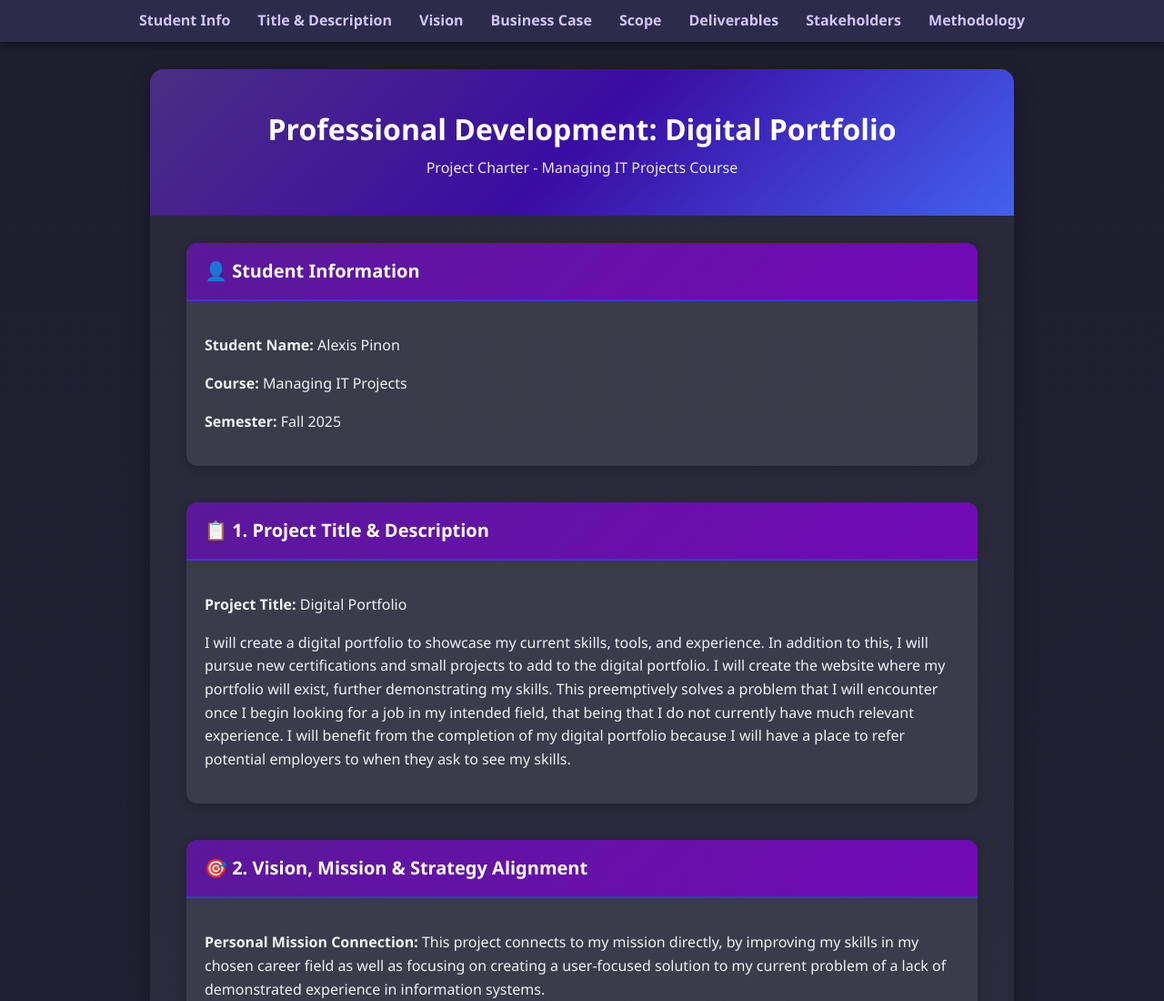
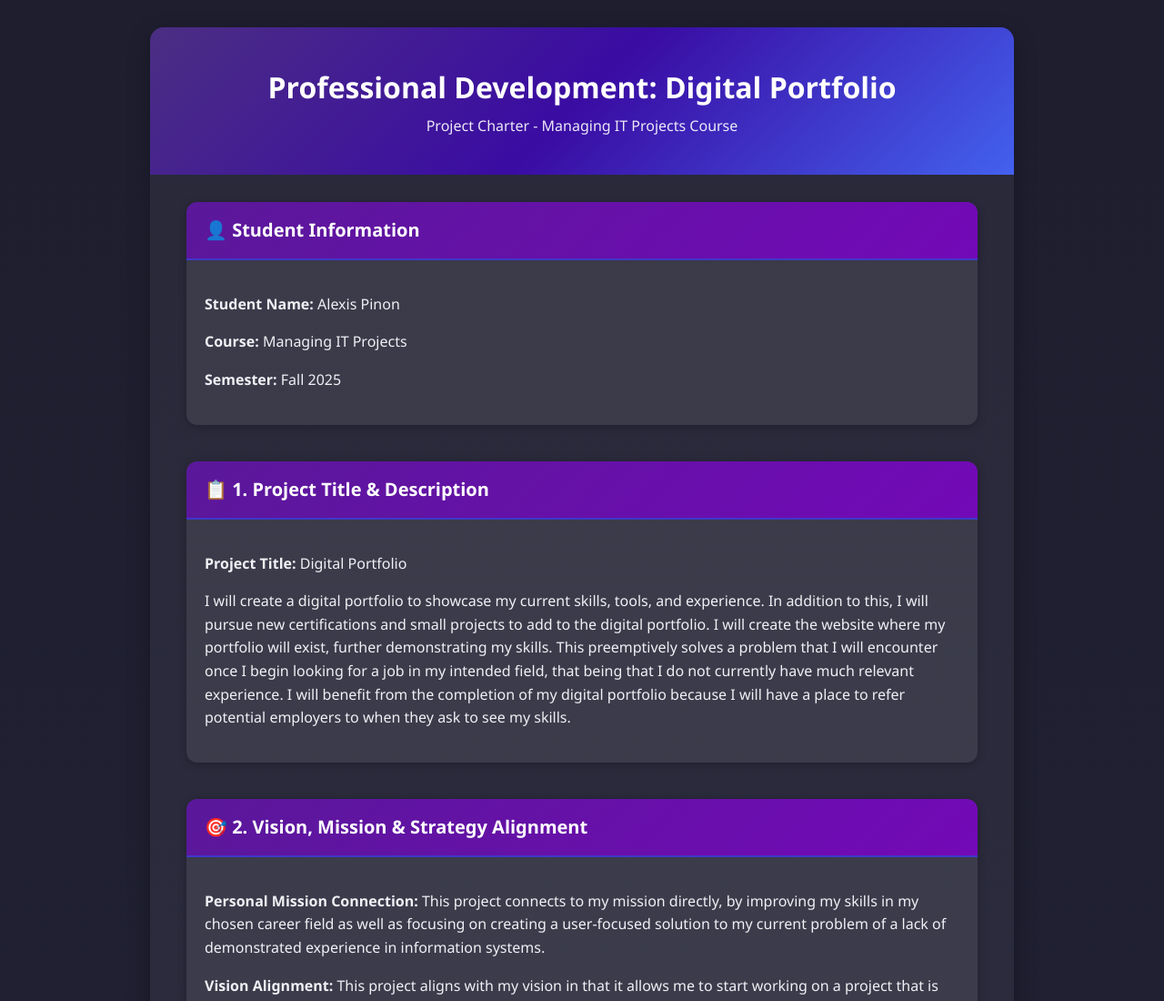
Before and after one commit to alexis-s-pinon/4860-project-charter, a plain HTML site: page index.html in a window 1280 px wide. Shown: the top 1100 px of the page at 91% size. Drawn offline with Linux system fonts and the light colour scheme.

Commit message:
Add files via upload

```diff
--- a/index.html
+++ b/index.html
@@ -209,16 +209,6 @@
 </head>
 
 <body>
-    <nav>
-        <a href="#student">Student Info</a>
-        <a href="#title">Title & Description</a>
-        <a href="#vision">Vision</a>
-        <a href="#business">Business Case</a>
-        <a href="#scope">Scope</a>
-        <a href="#deliverables">Deliverables</a>
-        <a href="#stakeholders">Stakeholders</a>
-        <a href="#methodology">Methodology</a>
-    </nav>
 
     <div class="container">
         <div class="header">
```
